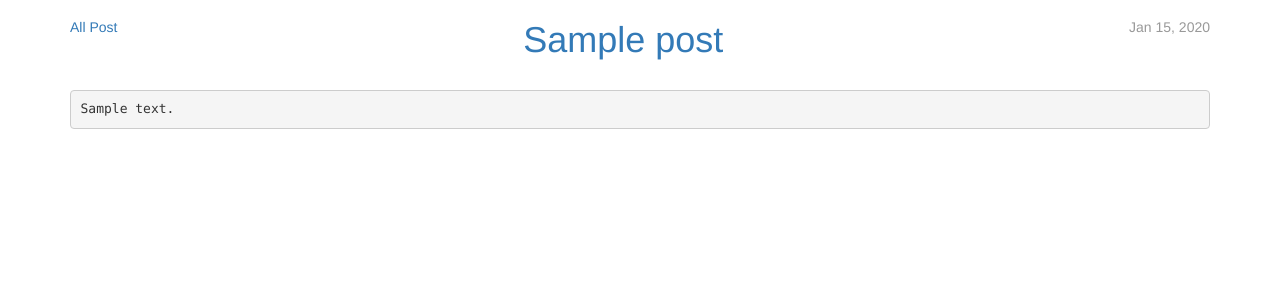
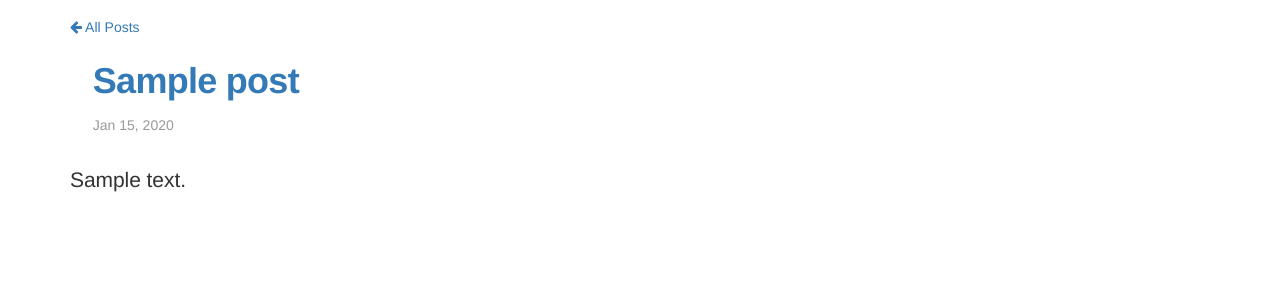
Before and after one commit to mascot6699/udacity-full-stack, a Flask app: template Full Stack Foundation/Google App Engine/templates/permalink.html in a window 1280 px wide. Shown: the top 300 px of the page. Run offline with Flask 2, Linux system fonts and the light colour scheme; the template is opened without the code that fills it: most values are stand-ins (such as "Sample title", 1, 10 or a date in 2020); some libraries are stand-ins or nearby versions.

Commit message:
Adds css properties and marked blog content as safe

```diff
--- a/Full Stack Foundation/Google App Engine/static/css/index.css
+++ b/Full Stack Foundation/Google App Engine/static/css/index.css
@@ -5,8 +5,8 @@
 .post-date {
     font-size: 14px;
     font-weight: normal;
-    float: right;
     color: #999;
+    margin-top: 1.5%;
 }
 
 .all-post {
@@ -15,11 +15,27 @@
     float: left;
 }
 
-pre.wrap {
-	word-break: break-all; /* webkit */
-	word-wrap: break-word;
-	white-space: pre;
-	white-space: -moz-pre-wrap; /* fennec */
-	white-space: pre-wrap;
-	white-space: pre\9; /* IE7+ */
+.pre {
+    font-weight: 400;
+    font-style: normal;
+    font-size: 21px;
+    line-height: 1.58;
+    letter-spacing: -.003em;
 }
+
+.post-title {
+	font-weight: 700;
+    font-style: normal;
+    font-size: 36px;
+    line-height: 1.15;
+    letter-spacing: -.02em;
+}
+
+.post-headers {
+    margin-left: 2%;
+}
+
+.headers {
+    font-size: 42px;
+    font-weight: 900;
+}
--- a/Full Stack Foundation/Google App Engine/templates/new-blog.html
+++ b/Full Stack Foundation/Google App Engine/templates/new-blog.html
@@ -2,7 +2,7 @@
 
 
 {% block header %}
-<div style="text-align:center">
+<div class="headers text-center">
     Add New Post
 </div>
 {% endblock %}
--- a/Full Stack Foundation/Google App Engine/templates/permalink.html
+++ b/Full Stack Foundation/Google App Engine/templates/permalink.html
@@ -2,14 +2,15 @@
 
 
 {% block header %}
-<div style="text-align:center">
-    <a href="/blog/{{post.key().id()}}">{{post.subject}}</a>
+<a href="/blog" class="all-post"><i class="fa fa-arrow-left"></i> All Posts</a>
+<br>
+<div class="post-headers">
+    <a class="post-title" href="/blog/{{post.key().id()}}">{{post.subject}}</a>
     <div class="post-date">{{post.created_at.strftime('%b %d, %Y')}}</div>
-    <a href="/blog" class="all-post">All Post</a>
 </div>
 {% endblock %}
 
 {% block content %}
 	<br>
-    <pre class="wrap">{{post.content}}</pre>
+    <div class="pre">{{ post.content | safe}}</div>
 {% endblock %}
```
